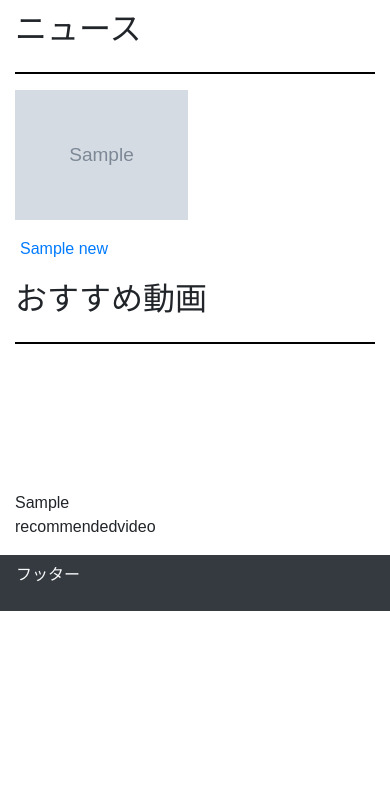
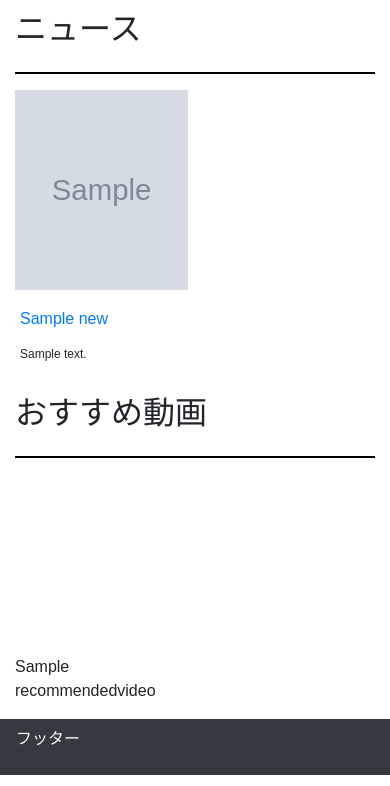
Before and after one commit to gustave-studio/science, a Django app: page / in a window 390 px wide. Shown: the part 58-844 px from the top of the page. Run offline with Django 4.2, Linux system fonts and the light colour scheme; tables that the repository leaves empty hold one stand-in row (values such as "Sample post"); grey boxes marked "Sample" are stand-in pictures; parts of the project's set-up code (start-up, migrations or seed data) failed here and were passed over; some libraries are stand-ins or nearby versions.

Commit message:
🎨トップページのデザイン調整

```diff
--- a/static/top.css
+++ b/static/top.css
@@ -21,6 +21,8 @@ header {
     width: 48%;
     height: 98%;
     box-sizing: border-box;
+    position: relative;
+    overflow: hidden;
 }
 
 h2 {
@@ -35,9 +37,9 @@ hr {
 
 .box img {
   width: 100%;
-  height: 50%;
+  height: 200px;
   object-fit: cover;
-  object-position: center top;
+  object-position: center;
 }
 
 .box iframe {
@@ -69,13 +71,19 @@ hr {
       font-size: 16px;
     }
     .box-content {
-      display: none; /* .box-content を非表示にする */
+      font-size: 12px;
     }
+    .box img {
+      width: 100%;
+      height: 200px;
+      object-fit: cover;
+      object-position: center;
+  }
     .box iframe {
         width: 100%;
-        height: 100px;
+        height: 100%;
         object-fit: cover;
-        object-position: center top;
+        object-position: center;
     }
 }
 
@@ -83,4 +91,7 @@ hr {
     .box {
       width: 100%;
     }
+    .box-content {
+      display: none;
+    }
 }
```
